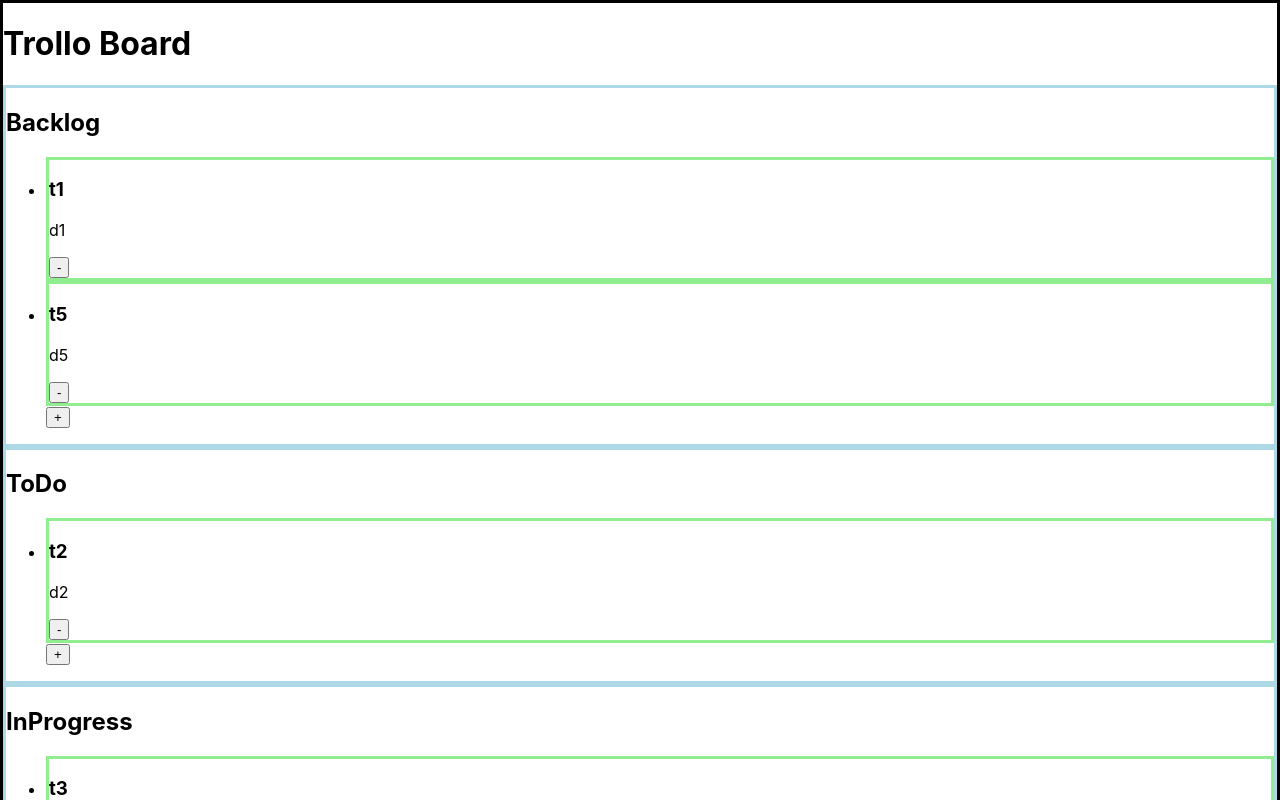
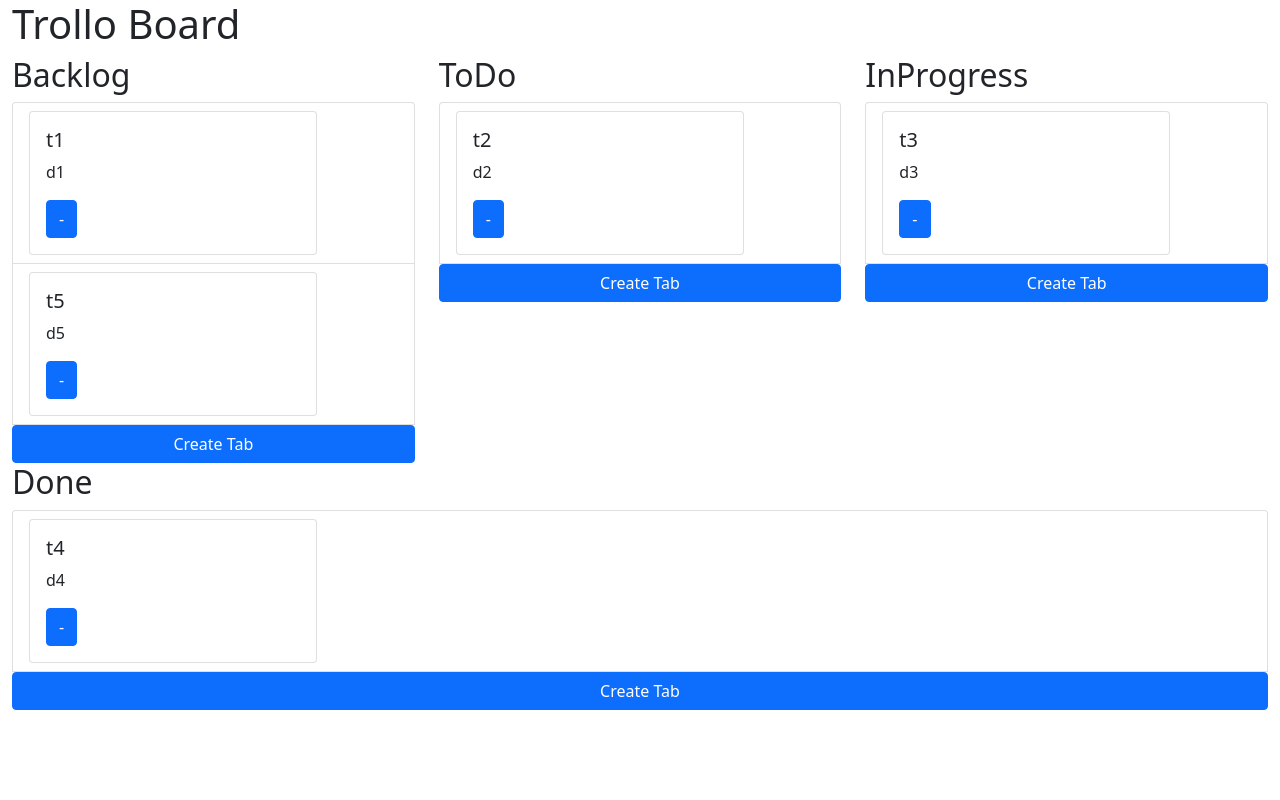
Before and after one commit to Jernsten/T, a React (Create React App) app: page / in a window 1280 px wide. Shown: the top 800 px of the page. Built offline with nearby package versions, Linux system fonts and the light colour scheme.

Commit message:
React Bootstrap and some basic styling

```diff
--- a/package.json
+++ b/package.json
@@ -6,7 +6,9 @@
     "@testing-library/jest-dom": "^5.12.0",
     "@testing-library/react": "^11.2.6",
     "@testing-library/user-event": "^12.8.3",
+    "bootstrap": "^5.0.0",
     "react": "^17.0.2",
+    "react-bootstrap": "^1.5.2",
     "react-dom": "^17.0.2",
     "react-scripts": "4.0.3",
     "web-vitals": "^1.1.1"
--- a/src/index.js
+++ b/src/index.js
@@ -3,6 +3,9 @@ import ReactDOM from 'react-dom';
 import './index.css';
 import App from './App';
 import reportWebVitals from './reportWebVitals';
+
+// Importing the Bootstrap CSS
+import 'bootstrap/dist/css/bootstrap.min.css';
 
 ReactDOM.render(
   <React.StrictMode>
--- a/src/modules/Board.js
+++ b/src/modules/Board.js
@@ -1,4 +1,7 @@
 import React, { useState } from "react";
+import Container from "react-bootstrap/Container";
+import Row from "react-bootstrap/Row";
+
 import TrolloList from "./TrolloList";
 
 import { TROLLO_TITLE, BACKLOG, TODO, INPROGRESS, DONE } from "./strings";
@@ -39,10 +42,12 @@ const Board = () => {
   const [tabs, setTabs] = useState(exampleTabs);
 
   return (
-    <div style={{ border: "solid black" }}>
-      <h1>{TROLLO_TITLE}</h1>
-      {renderTrolloLists(tabs, setTabs)}
-    </div>
+    <Container fluid>
+      <Row>
+        <h1>{TROLLO_TITLE}</h1>
+      </Row>
+      <Row>{renderTrolloLists(tabs, setTabs)}</Row>
+    </Container>
   );
 };
 
--- a/src/modules/CreateTab.js
+++ b/src/modules/CreateTab.js
@@ -1,4 +1,7 @@
 import React, { useState } from "react";
+
+import Button from 'react-bootstrap/Button';
+import Form from 'react-bootstrap/Form';
 
 const TabForm = ({status, setTabs, setActivated}) => {
   const [title, setTitle] = useState("");
@@ -22,25 +25,25 @@ const TabForm = ({status, setTabs, setActivated}) => {
   };
 
   return (
-    <form onSubmit={handleSubmit}>
-      <label>
+    <Form onSubmit={handleSubmit}>
+      <Form.Label>
         Title:
-        <input
+        <Form.Control
           type="text"
           value={title}
           onChange={(e) => handleTitleChange(e.target.value)}
         />
-      </label>
-      <label>
+      </Form.Label>
+      <Form.Label>
         Description:
-        <input
+        <Form.Control
           type="text"
           value={desc}
           onChange={(e) => handleDescChange(e.target.value)}
         />
-      </label>
-      <input type="submit" value="Submit" />
-    </form>
+      </Form.Label>
+      <Button type="submit" value="Submit">Add</Button>
+    </Form>
   );
 };
 
@@ -48,7 +51,7 @@ const CreateTab = ({setTabs, status}) => {
   const [activated, setActivated] = useState(false);
 
   if (!activated)
-    return <button onClick={() => setActivated(!activated)}>+</button>;
+    return <Button onClick={() => setActivated(!activated)}>Create Tab</Button>;
   else
     return (
       <TabForm
--- a/src/modules/DeleteTab.js
+++ b/src/modules/DeleteTab.js
@@ -1,4 +1,6 @@
 import React from "react";
+
+import Button from "react-bootstrap/Button";
 
 const DeleteTab = ({ tab, setTabs }) => {
   const handleClick = () =>
@@ -6,7 +8,7 @@ const DeleteTab = ({ tab, setTabs }) => {
       prev.filter((t) => JSON.stringify(t) !== JSON.stringify(tab))
     );
 
-  return <button onClick={handleClick}>-</button>;
+  return <Button onClick={handleClick}>-</Button>;
 };
 
 export default DeleteTab;
--- a/src/modules/TrolloList.js
+++ b/src/modules/TrolloList.js
@@ -1,33 +1,34 @@
 import React from "react";
+import Col from "react-bootstrap/Col";
+import Card from "react-bootstrap/Card";
+import ListGroup from "react-bootstrap/ListGroup";
 
 import CreateTab from "./CreateTab";
 import DeleteTab from "./DeleteTab";
 
 const renderTabs = (tabs, setTabs) => {
-  const handleClick = () => alert("yolo");
-
   return tabs.map((tab) => (
-    <li
-      key={tab.title}
-      style={{ border: "solid lightgreen" }}
-      onClick={handleClick}
-    >
-      <h3>{tab.title}</h3>
-      <p>{tab.desc}</p>
-      <DeleteTab tab={tab} setTabs={setTabs} />
-    </li>
+    <ListGroup.Item key={tab.title}>
+      <Card style={{ width: "18rem" }}>
+        <Card.Body>
+          <Card.Title>{tab.title}</Card.Title>
+          <Card.Text>{tab.desc}</Card.Text>
+          <DeleteTab tab={tab} setTabs={setTabs} />
+        </Card.Body>
+      </Card>
+    </ListGroup.Item>
   ));
 };
 
 const TrolloList = ({ title, tabs, setTabs }) => {
   return (
-    <div style={{ border: "solid lightblue" }}>
+    <Col key={title}>
       <h2>{title}</h2>
-      <ul>
+      <ListGroup>
         {renderTabs(tabs, setTabs)}
         <CreateTab tabs={tabs} setTabs={setTabs} status={title} />
-      </ul>
-    </div>
+      </ListGroup>
+    </Col>
   );
 };
 
```
Also changed, not shown: 1 other file (tests, documents, lock files or other folders).
